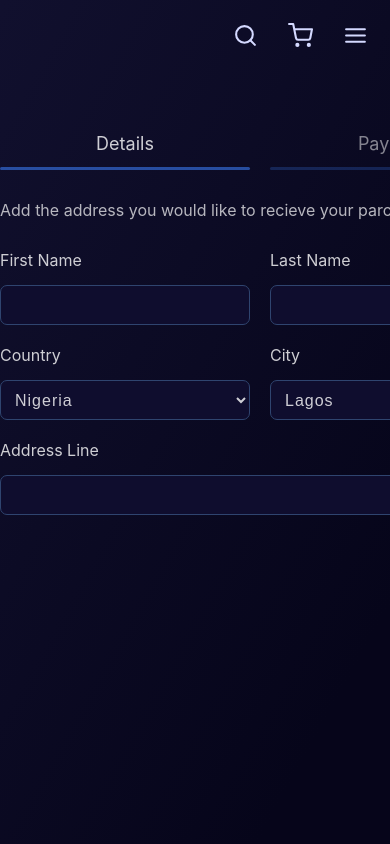
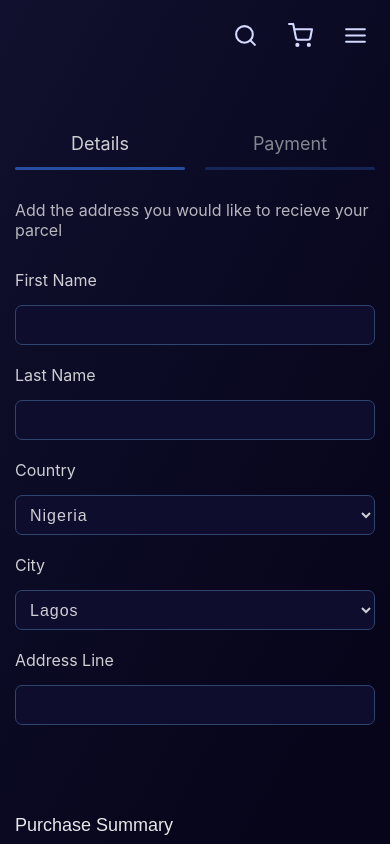
Before and after one commit to Ahumareze/pandagames, a React (Create React App) app: page /checkout in a window 390 px wide. Built offline with nearby package versions, Linux system fonts and the light colour scheme.

Commit message:
added responsiveness to checkout page

```diff
--- a/src/pages/checkout/checkout.module.css
+++ b/src/pages/checkout/checkout.module.css
@@ -141,3 +141,22 @@
         background-color: var(--secondary);
     }
 }
+@media (max-width: 900px) {
+    .section{
+        display: block;
+        width: 600px;
+        margin-right: auto;
+        margin-left: auto;
+    }
+}
+@media (max-width: 600px) {
+    .section{
+        width: 100%;
+        padding-right: 15px;
+        padding-left: 15px;
+        box-sizing: border-box;
+    }
+    .dualInputFields{
+        grid-template-columns: 1fr;
+    }
+}
```
